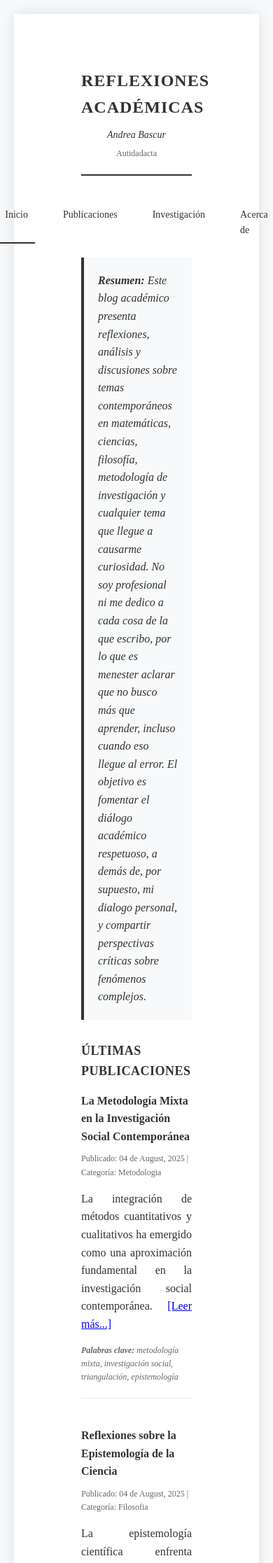
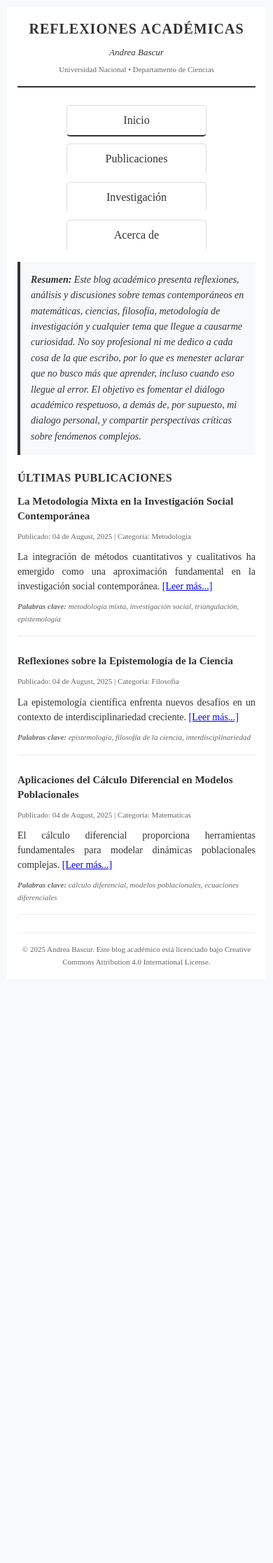
Before and after one commit to ambascur/ambascur.github.io, a Jekyll site: the page built from index.html, in a window 390 px wide. Shown: the top 2233 px of the page at 70% size. Built offline with Jekyll 4.4.1, drawn with Linux system fonts in a browser that asks for light colours; after the commit the page ends 1409 px from its top, so only the background shows below that.

Commit message:
default modificado para ser responsivo

```diff
--- a/_layouts/default.html
+++ b/_layouts/default.html
@@ -194,6 +194,167 @@
             color: #666;
         }
 
+        /* Responsive Design */
+        @media screen and (max-width: 768px) {
+            body {
+                padding: 10px;
+            }
+
+            .container {
+                max-width: 100%;
+                margin: 0;
+                box-shadow: none;
+            }
+
+            .paper-content {
+                padding: 15px;
+                padding-top: 15px;
+            }
+
+            .header {
+                margin-bottom: 25px;
+                padding-bottom: 15px;
+            }
+
+            .blog-title {
+                font-size: 20px;
+                margin-bottom: 8px;
+            }
+
+            .author-info {
+                font-size: 13px;
+            }
+
+            .affiliation {
+                font-size: 11px;
+            }
+
+            .nav-menu {
+                flex-direction: column;
+                gap: 10px;
+                margin: 15px 0;
+                align-items: center;
+            }
+
+            .nav-item {
+                font-size: 16px;
+                padding: 8px 15px;
+                width: 100%;
+                max-width: 200px;
+                text-align: center;
+                border: 1px solid #ddd;
+                border-radius: 5px;
+                border-bottom: 2px solid transparent;
+            }
+
+            .section-title {
+                font-size: 16px;
+                margin: 20px 0 10px 0;
+            }
+
+            .abstract {
+                padding: 15px;
+                margin: 15px 0;
+                font-size: 14px;
+            }
+
+            .post {
+                margin-bottom: 25px;
+                padding-bottom: 15px;
+            }
+
+            .post-title {
+                font-size: 15px;
+                line-height: 1.4;
+            }
+
+            .post-meta {
+                font-size: 11px;
+                margin-bottom: 10px;
+            }
+
+            .post-content {
+                font-size: 14px;
+                line-height: 1.5;
+                margin-bottom: 10px;
+            }
+
+            .keywords {
+                font-size: 11px;
+            }
+
+            .category-nav {
+                flex-direction: column;
+                gap: 8px;
+                padding: 10px;
+                margin: 15px 0;
+            }
+
+            .category-item {
+                font-size: 14px;
+                padding: 10px 15px;
+                text-align: center;
+                width: 100%;
+            }
+
+            .citation {
+                padding: 10px;
+                margin: 15px 0;
+                font-size: 13px;
+            }
+
+            .footer {
+                margin-top: 25px;
+                padding-top: 15px;
+                font-size: 11px;
+            }
+        }
+
+        /* Tablets */
+        @media screen and (min-width: 769px) and (max-width: 1024px) {
+            .container {
+                max-width: 90%;
+            }
+
+            .paper-content {
+                padding: 20px;
+            }
+
+            .blog-title {
+                font-size: 22px;
+            }
+
+            .nav-menu {
+                gap: 20px;
+            }
+
+            .category-nav {
+                gap: 10px;
+            }
+        }
+
+        /* Mejoras generales para touch */
+        @media (hover: none) and (pointer: coarse) {
+            .nav-item {
+                min-height: 44px;
+                display: flex;
+                align-items: center;
+                justify-content: center;
+            }
+
+            .category-item {
+                min-height: 44px;
+                display: flex;
+                align-items: center;
+                justify-content: center;
+            }
+
+            .post-title a {
+                display: block;
+                padding: 5px 0;
+            }
+        }
+
         @media print {
             body { background: white; padding: 0; }
             .container { box-shadow: none; }
@@ -207,7 +368,7 @@
             <div class="header">
                 <div class="blog-title">{{ site.title }}</div>
                 <div class="author-info">{{ site.author }}</div>
-                <div class="affiliation">Autidadacta</div>
+                <div class="affiliation">Universidad Nacional • Departamento de Ciencias</div>
             </div>
 
             <div class="nav-menu">
```
